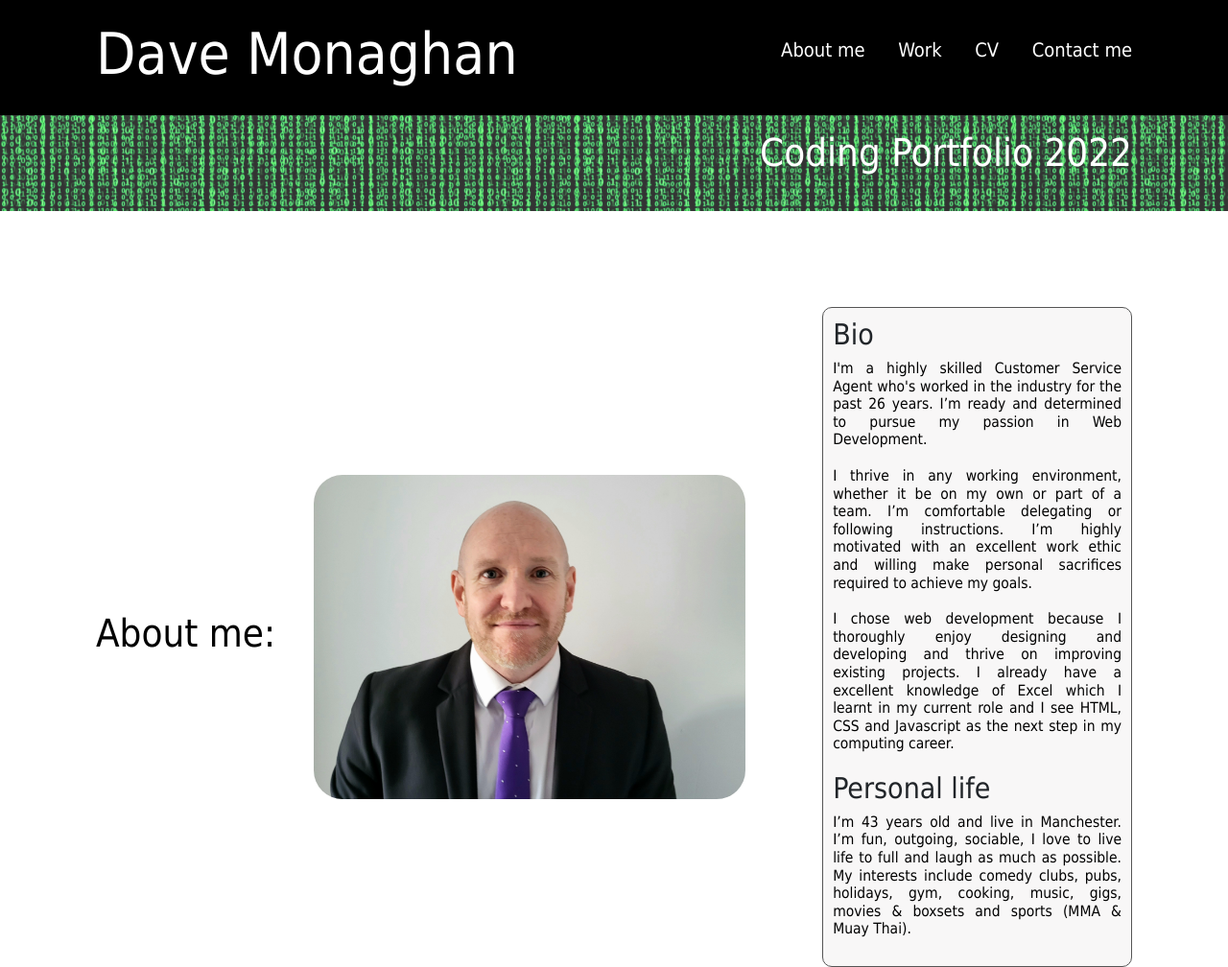
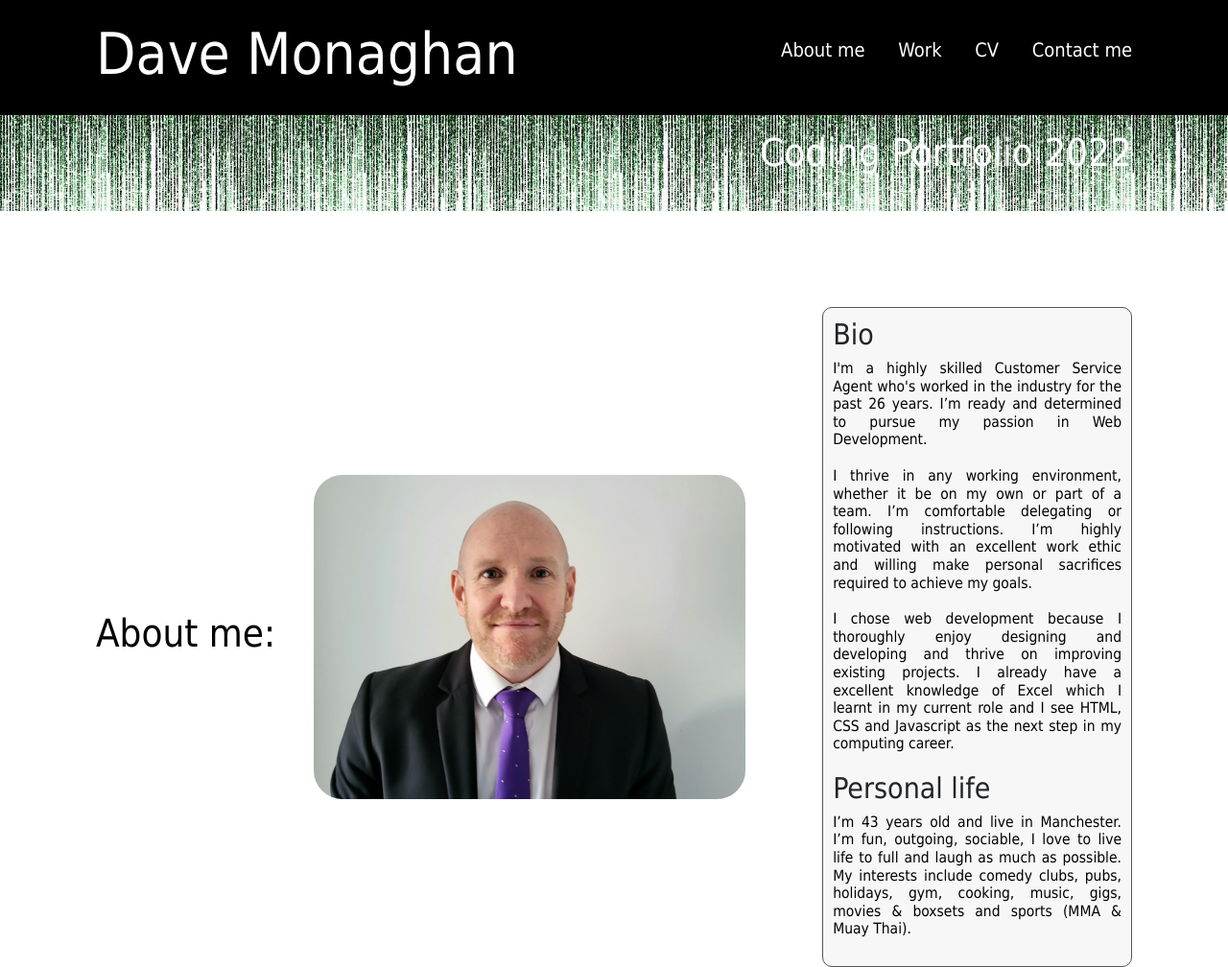
Before and after one commit to DaveMon79/Professional-Portfolio, a plain HTML site: page index.html in a window 1280 px wide. Shown: the top 1008 px of the page at 96% size. Drawn offline with nearby package versions, Linux system fonts and the light colour scheme.

Commit message:
sub header picture changed

```diff
--- a/style.css
+++ b/style.css
@@ -72,9 +72,8 @@ header ul {
     width: 100%;
     min-height: 100px;
     flex-wrap: nowrap;
-    background-image: url(./Images/matrix.webp);;
+    background-image: url(./Images/matrix-white.jpg);;
     margin-bottom: 100px;
-    opacity: 0.8;
 
 }
 
```
Also changed, not shown: Images/matrix-white.jpg (added).
